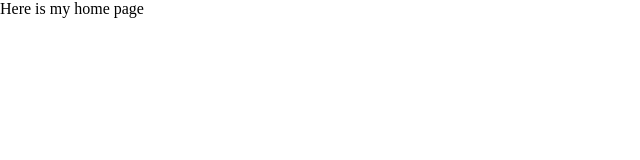
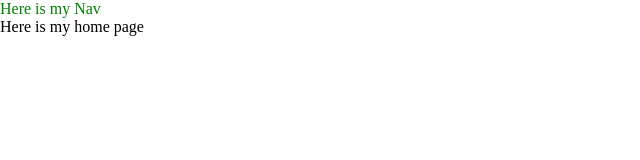
Before and after one commit to GeekLifeDevelopment/overwhelmedgamer, a Gatsby site: page / in a window 1280 px wide. Shown: the whole page, without its empty margins (0-640 px from the left). Built offline with nearby package versions, Linux system fonts and the light colour scheme; Gatsby itself is replaced by a stand-in of ours; some icons are missing.

Commit message:
created header component added to layout

```diff
--- a/src/Layout.js
+++ b/src/Layout.js
@@ -2,11 +2,13 @@ import React from "react";
 import GlobalStyles from "./styles/GlobalStyles";
 import { ThemeProvider } from "styled-components";
 import theme from "./styles/theme";
+import MainNav from "./components/mainNav/MainNav";
 
 const Layout = ({ children }) => {
   return (
     <ThemeProvider theme={theme}>
       <GlobalStyles />
+      <MainNav />
       {children}
     </ThemeProvider>
   );
--- /dev/null
+++ b/src/components/mainNav/MainNav.js
@@ -0,0 +1,8 @@
+import React from "react";
+import Styles from "./MainNav.styled";
+
+const MainNav = () => {
+  return <Styles>Here is my Nav</Styles>;
+};
+
+export default MainNav;
--- /dev/null
+++ b/src/components/mainNav/MainNav.styled.js
@@ -0,0 +1,7 @@
+import styled from "styled-components";
+
+const MainNavStyles = styled.div`
+  color: green;
+`;
+
+export default MainNavStyles;
```
